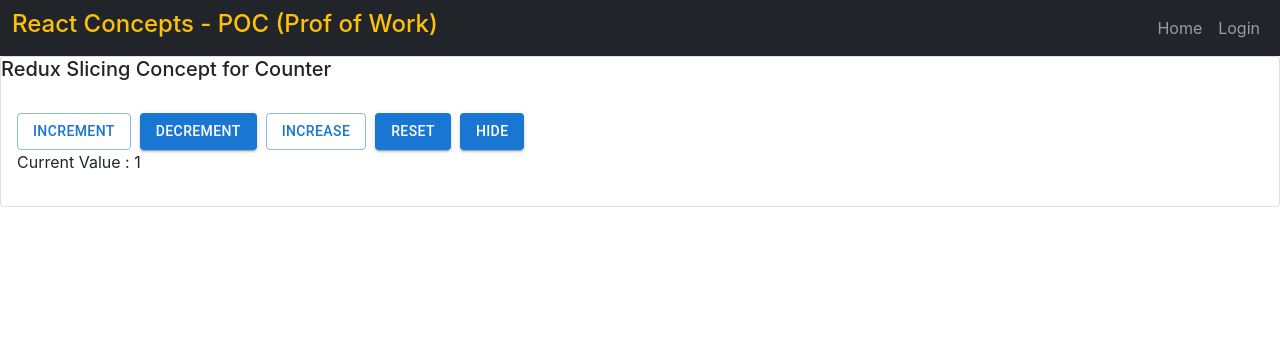
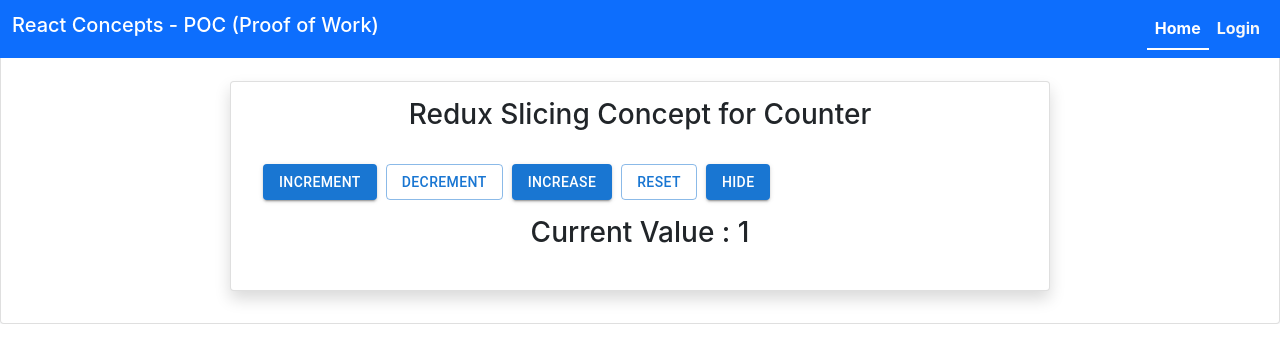
Before and after one commit to muthukumar3/redux-full, a React (Create React App) app: page / in a window 1280 px wide. Shown: the top 362 px of the page. Built offline with nearby package versions, Linux system fonts and the light colour scheme.

Commit message:
Layout and design changes

```diff
--- a/src/App.css
+++ b/src/App.css
@@ -1,5 +1,6 @@
 .App {
   text-align: center;
+  height: 100vh;
 }
 
 .App-logo {
--- a/src/App.js
+++ b/src/App.js
@@ -15,10 +15,12 @@ function App() {
   useEffect(() => { axiosReqResLoader() }, []);
 
   return (
-    <div className="App">
-      <header className="App-header">
+    <div className=" bg-light">
         <BrowserRouter>
           <Header />
+          <div className="card mt-5">
+            <div className="col-md-12 d-flex justify-content-center">
+                <div className="col-md-8 m-3">
                   <Routes>
                     <Route path='/' element={<Home/>} />
                     <Route path='/products' element={<Products/>} />
@@ -27,8 +29,10 @@ function App() {
                     <Route path='/infinite-pagenation' element={<InfinitePagenation/>} />
                     <Route exact path='/login' element={<Login/>} />
                   </Routes>
+              </div>
+            </div>
+          </div>
         </BrowserRouter>
-      </header>
     </div>
   );
 }
--- a/src/components/Counter.js
+++ b/src/components/Counter.js
@@ -22,23 +22,24 @@ export default function Counter() {
     }
     const resetHandle = () => {
         dispatch(CounterActions.reset());
-    }
+    };
+
 
     return (
-        <>
-            <div className="card">
-                <div className="card-title">
-                    <h5>Redux Slicing Concept for Counter </h5>
-                </div>
-                <div className="card-body">
-                    <Button variant="outlined" size="medium" onClick={incrementHandle} className="ml-2">Increment</Button> &nbsp;
-                    <Button variant="contained" size="medium" onClick={decrementHandle}>Decrement</Button> &nbsp;
-                    <Button variant="outlined" size="medium" onClick={increaseHandle}>Increase</Button>  &nbsp;
-                    <Button variant="contained" size="medium" onClick={resetHandle}>Reset</Button> &nbsp;
-                    <Button variant="contained" onClick={toggleHandler}>{!toggle && 'Show' } {toggle && 'Hide'}</Button>
-                    {toggle && <p>Current Value : {count}</p> }
-                </div>
+        <div className="card m-3 shadow p-3 bg-body rounded">
+            <div className="card-title text-center">
+                <h3>Redux Slicing Concept for Counter </h3>
             </div>
-        </>
+            <div className="card-body">
+                <Button variant="contained" size="medium" onClick={incrementHandle} className="ml-2">Increment</Button> &nbsp;
+                <Button variant="outlined" size="medium" onClick={decrementHandle}>Decrement</Button> &nbsp;
+                <Button variant="contained" size="medium" onClick={increaseHandle}>Increase</Button>  &nbsp;
+                <Button variant="outlined" size="medium" onClick={resetHandle}>Reset</Button> &nbsp;
+                <Button variant="contained" onClick={toggleHandler}>{!toggle && 'Show' } {toggle && 'Hide'}</Button>
+            </div>
+            <div className="card-title text-center">
+                <h3>{toggle && <p>Current Value : {count}</p> }</h3>
+            </div>
+        </div>
     )
 }
--- a/src/components/auth/login.js
+++ b/src/components/auth/login.js
@@ -24,25 +24,24 @@ export default function Login() {
     return(
         <div className="card">
         <div className="row justify-content-center">
-            <div className="col-md-6">
+            <div className="col-md-8">
                 <div className="form-box">
                     <h4 className="text text-center">Login</h4>
                     <form  method="post" onSubmit={loginHandler}>
-                        <div className="form-group">
+                        <div className="form-group mb-2">
                             <label htmlFor="email">Email</label>
-                            <input className="form-control" id="email" type="text" name="email" placeholder="Enter Email" value="muthu@gmail.com" />
+                            <input className="form-control" id="email" type="text" name="email" placeholder="Enter Email" readOnly value="muthu@gmail.com" />
                         </div>
 
-                        <div className="form-group">
+                        <div className="form-group mb-2">
                             <label htmlFor="password">Password</label>
-                            <input className="form-control" id="password" type="password" name="password" placeholder="Enter Password" value="9787202816" />
+                            <input className="form-control" id="password" type="password" name="password" placeholder="Enter Password" readOnly value="9787202816" />
                         </div>
 
-                        <div className="form-group">
-                            <br />
-                                <Button variant="contained" type="submit">Login</Button>
-                            <br />
+                        <div className="form-group mb-3 mt-3">
+                            <Button variant="contained" type="submit">Login</Button>
                         </div>
+                        <p>Login to see all other concepts</p>
                     </form>
                 </div>
             </div>
--- a/src/components/home.js
+++ b/src/components/home.js
@@ -1,9 +1,9 @@
 import Counter from "./Counter";
 
 export default function Home() {
-    return(
-        <>
+    return (
+        <div className="">
             <Counter />
-        </>
-    );
+        </div>
+    )
 }
--- a/src/components/layouts/header.js
+++ b/src/components/layouts/header.js
@@ -7,6 +7,8 @@ export default function Header() {
   const dispatch = useDispatch();
     const auth = useSelector(state => state.auth);
     const navigate = useNavigate();
+    const segments = window.location.pathname.split('/');
+    console.log(segments);
 
     const logoutHandler = () => {
       localStorage.setItem('user', '');
@@ -16,27 +18,27 @@ export default function Header() {
     }
 
     return(
-      <>
-          <nav className="navbar navbar-expand-sm bg-dark navbar-dark" id="header">
+      <div className="fixed-top mb-3">
+          <nav className="navbar navbar-expand-sm bg-primary navbar-primary" id="header">
             <div className="container-fluid">
-              <h4 className="text text-warning">React Concepts - POC (Prof of Work)</h4>
+              <h5 className="text text-white">React Concepts - POC (Proof of Work)</h5>
               <ul className="navbar-nav">
                 <li className="nav-item">
-                  <Link to="/" className="nav-link">Home</Link>
+                  <Link to="/" className={`nav-link ${segments[1] == '' ? 'active' : ''} `}>Home</Link>
                 </li>
                 {auth.isAuthenticated &&
                 <>
                     <li className="nav-item">
-                      <Link to="/infinite-pagenation" className="nav-link">Infinite Pagenation</Link>
+                      <Link to="/infinite-pagenation" className={`nav-link ${segments[1] == 'infinite-pagenation' ? 'active' : ''} `}>Infinite Pagenation</Link>
                     </li>
                     <li className="nav-item">
-                      <Link to="/products" className="nav-link">Products</Link>
+                      <Link to="/products" className={`nav-link ${segments[1] == 'products' ? 'active' : ''} `}>Products</Link>
                     </li>
                     <li className="nav-item">
-                      {/* <Link to="/profile" className="nav-link">Profile</Link> */}
+                      {/* <Link to="/profile" className={`nav-link ${segments[1] == 'profile' ? 'active' : ''} `}>Profile</Link> */}
                     </li>
                     <li className="nav-item">
-                      <Link to="/tasks" className="nav-link">Tasks</Link>
+                      <Link to="/tasks" className={`nav-link ${segments[1] == 'tasks' ? 'active' : ''} `}>Tasks</Link>
                     </li>
                     <li className="nav-item">
                       <a href="#" onClick={logoutHandler} className="nav-link">Logout</a>
@@ -45,12 +47,12 @@ export default function Header() {
                 }
                 {!auth.isAuthenticated &&
                   <li className="nav-item">
-                    <Link to="/login" className="nav-link">Login</Link>
+                    <Link to="/login" className={`nav-link ${segments[1] == 'login' ? 'active' : ''} `}>Login</Link>
                   </li>
                 }
               </ul>
             </div>
           </nav>
-        </>
+        </div>
     )
 }
--- a/src/components/products.js
+++ b/src/components/products.js
@@ -37,18 +37,17 @@ export default function Products() {
     }
 
     return(
-        <div className="container" id="myDIV">
+        <div className="card m-3 shadow p-3 bg-body rounded" id="myDIV">
             <div className="row justify-content-md-center">
                 <div className="col-md-8" align="center">
                 <div className="cord-body bg-light">
-                    <h5 className="text text-danger">
-                        This page load 10 records for 1 time and load again when you go to bottom, you can view infinte details like other social meadias.
-                    </h5>
+                    <h3 className='text-center'>Infinite Scroll 2</h3>
+                    <p>This page load 10 records for 1 time and load again when you go to bottom, you can view infinte details like other social meadias.</p>
                 </div>
                     {users && users.length > 0 && users.map((user) => {
                         return(
                             <>
-                                <div key={Math.random()} className="card mt-5">
+                                <div key={Math.random()} className="card m-3 ">
                                     <div className="cord-body">
                                         <div className="card-title">
                                             <h1 className="text bg-primary">{user.name} </h1>
--- a/src/components/tasks.js
+++ b/src/components/tasks.js
@@ -28,23 +28,19 @@ export default function Tasks() {
   console.log(higher_order_comp(10, add));
 
   return (
-    <Fragment>
-      <section>
-
-        <div className="card">
+    <div className='shadow p-3 bg-body card rounded'>
+        <div className="card m-3 shadow p-3 bg-body rounded">
           <div className="card-title text-center">
             <h5>Clousers</h5>
           </div>
-          <pre>
+          <p>
             Create one function and add another function inside helper function, and can access helper function params inside child function,
             it store data still like const variable
-          </pre>
-            <h5>{ helper.show() }</h5>
+          </p>
+          <h5 className='text-center'>{ helper.show() }</h5>
         </div>
-      </section>
 
-      <section>
-        <div className="card">
+        <div className="card m-3 shadow p-3 bg-body rounded">
           <div className="card-title text-center">
             <h5>IIFE - Immediatly invoked function excecution </h5>
           </div>
@@ -52,10 +48,8 @@ export default function Tasks() {
             It’s an Immediately-Invoked Function Expression, or IIFE for short. It executes immediately after it’s created:
           </pre>
         </div>
-      </section>
 
-      <section>
-        <div className="card">
+        <div className="card m-3 shadow p-3 bg-body rounded">
           <div className="card-title text-center">
             <h5>Higher Order Components</h5>
           </div>
@@ -74,8 +68,6 @@ export default function Tasks() {
           Answer Is <>{higher_order_comp(10, add)}</>
           </pre>
         </div>
-      </section>
-
-    </Fragment>
+    </div>
   );
 }
--- a/src/index.css
+++ b/src/index.css
@@ -12,10 +12,10 @@ code {
     monospace;
 }
 .logo {
-  width: 250px;
-  height: 50px;
+  width: 220px;
+  height: 69px;
   align-items: center;
-  margin: 0px 80px;
+  margin: 0px 53px;
 }
 
 .loader {
@@ -32,3 +32,31 @@ code {
   0% { transform: rotate(0deg); }
   100% { transform: rotate(360deg); }
 }
+
+.App{
+  height: 100vh;
+  background-color: #b8b7b8 !important;
+}
+.App-header{
+  position: fixed;
+  width: 100%;
+}
+
+.nav-link:focus, .nav-link:hover {
+  color: rgb(254, 254, 255);
+  font-weight: bold;
+  border-bottom: 2px solid white;
+}
+.nav-link, .nav-link {
+  color: rgb(248, 248, 248);
+  font-weight: bold;
+}
+.active {
+  color: white;
+  font-weight: bold;
+  border-bottom: 2px solid white;
+}
+
+.header{
+  /* position: fixed; */
+}
```
Also changed, not shown: src/components/infinite-pagenation.js (+7 -4 lines), public/assets/css/custom-style.css (line endings or trailing spaces). Lines whose indentation alone changed are shown as unchanged.
